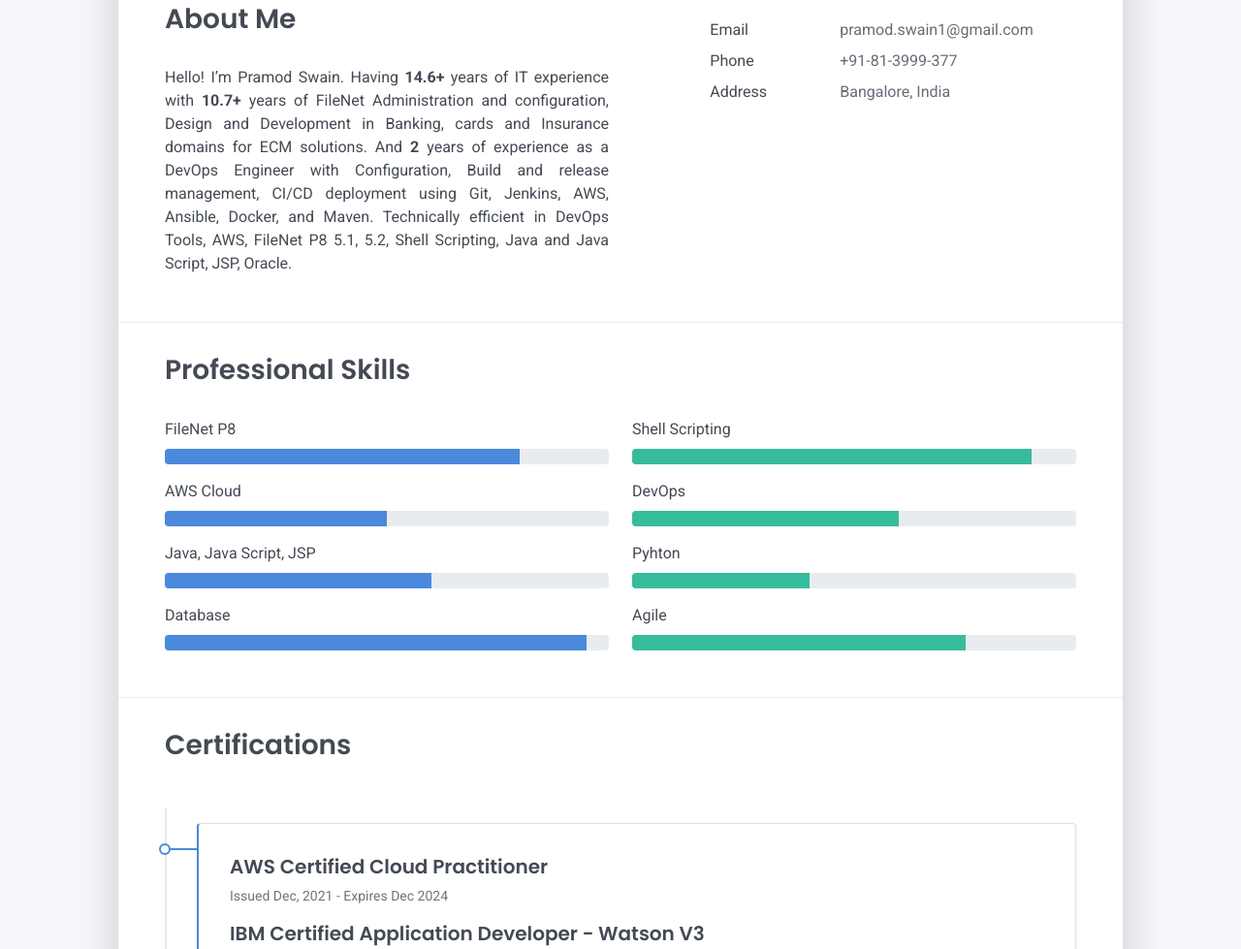
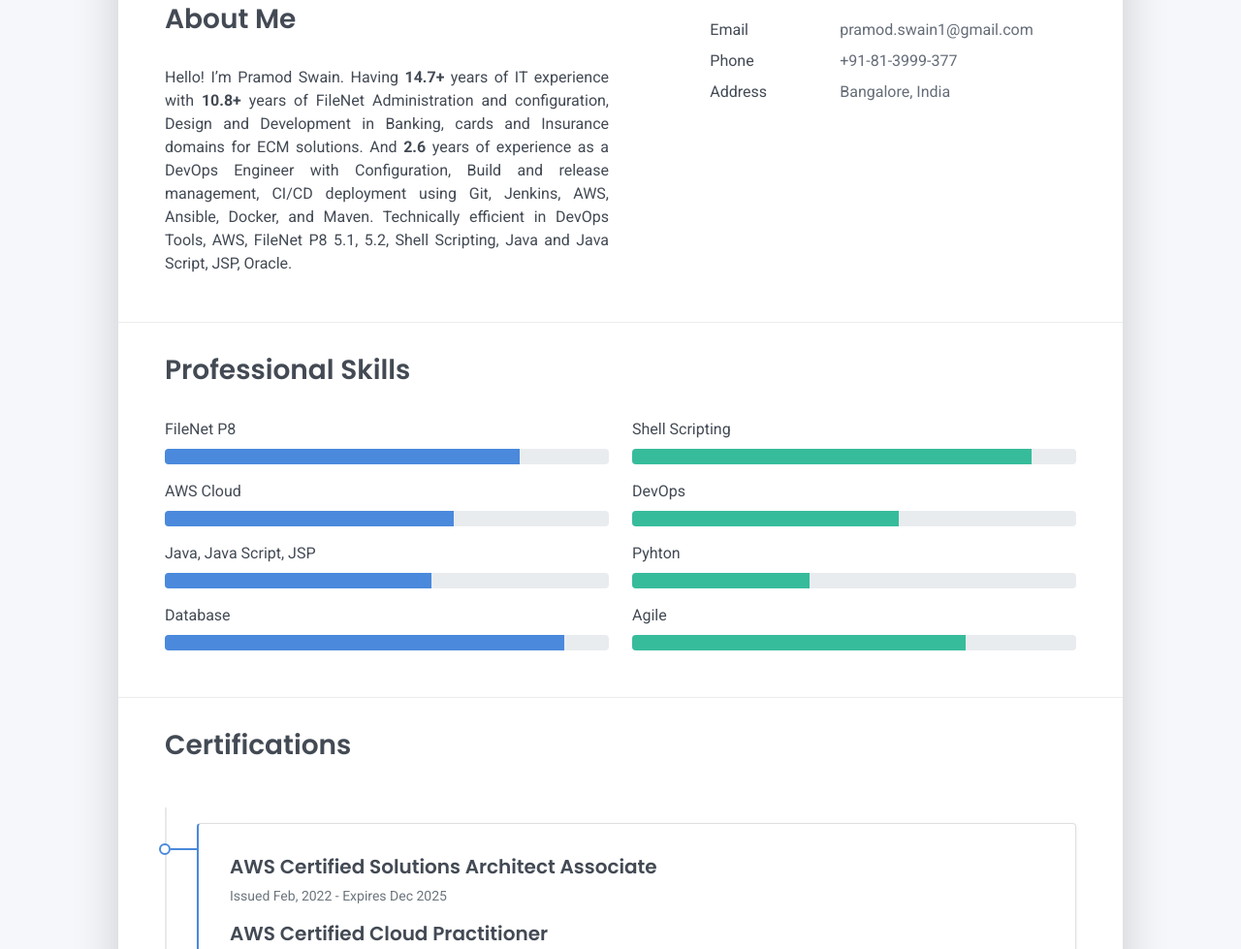
Before and after one commit to prswain83/prswain83.github.io, a plain HTML site: page index.html in a window 1280 px wide. Shown: the part 422-1401 px from the top of the page at 97% size. Drawn offline with Linux system fonts and the light colour scheme.

Commit message:
updated profile

```diff
--- a/index.html
+++ b/index.html
@@ -68,7 +68,7 @@
 		<div style=text-align:Justify>
 		<p>
 		Hello! I’m Pramod Swain.
-		Having <b>14.6+</b> years of IT experience with <b>10.7+ </b>years of FileNet Administration and configuration, Design and Development in Banking, cards and Insurance domains for ECM solutions. And <b>2</b> years of experience as a DevOps Engineer with Configuration, Build and release management, CI/CD deployment using Git, Jenkins, AWS, Ansible, Docker, and Maven. Technically efficient in DevOps Tools, AWS, FileNet P8 5.1, 5.2, Shell Scripting, Java and Java Script, JSP, Oracle.
+		Having <b>14.7+</b> years of IT experience with <b>10.8+ </b>years of FileNet Administration and configuration, Design and Development in Banking, cards and Insurance domains for ECM solutions. And <b>2.6</b> years of experience as a DevOps Engineer with Configuration, Build and release management, CI/CD deployment using Git, Jenkins, AWS, Ansible, Docker, and Maven. Technically efficient in DevOps Tools, AWS, FileNet P8 5.1, 5.2, Shell Scripting, Java and Java Script, JSP, Oracle.
 
 
 
@@ -123,7 +123,7 @@
         </div>
         <div class="mb-2"><span>AWS Cloud</span>
           <div class="progress my-1">
-            <div class="progress-bar bg-primary" role="progressbar" data-aos="zoom-in-right" data-aos-delay="200" data-aos-anchor=".skills-section" style="width: 50%" aria-valuenow="85" aria-valuemin="0" aria-valuemax="100"></div>
+            <div class="progress-bar bg-primary" role="progressbar" data-aos="zoom-in-right" data-aos-delay="200" data-aos-anchor=".skills-section" style="width: 65%" aria-valuenow="85" aria-valuemin="0" aria-valuemax="100"></div>
           </div>
         </div>
         <div class="mb-2"><span>Java, Java Script, JSP</span>
@@ -133,7 +133,7 @@
         </div>
 		 <div class="mb-2"><span>Database</span>
           <div class="progress my-1">
-            <div class="progress-bar bg-primary" role="progressbar" data-aos="zoom-in-right" data-aos-delay="300" data-aos-anchor=".skills-section" style="width: 95%" aria-valuenow="75" aria-valuemin="0" aria-valuemax="100"></div>
+            <div class="progress-bar bg-primary" role="progressbar" data-aos="zoom-in-right" data-aos-delay="300" data-aos-anchor=".skills-section" style="width: 90%" aria-valuenow="75" aria-valuemin="0" aria-valuemax="100"></div>
           </div>
         </div>
       </div>
@@ -167,6 +167,9 @@
     <div class="timeline">
       <div class="timeline-card timeline-card-primary card shadow-sm">
         <div class="card-body">
+		  <div class="h5 mb-1">AWS Certified Solutions Architect Associate   <span class="text-muted h6"></span></div>
+          <div class="text-muted text-small mb-2">Issued Feb, 2022 - Expires Dec 2025</div>
+
           <div class="h5 mb-1">AWS Certified Cloud Practitioner  <span class="text-muted h6"></span></div>
           <div class="text-muted text-small mb-2">Issued Dec, 2021 - Expires Dec 2024</div>
 
@@ -206,8 +209,8 @@
       <div class="timeline-card timeline-card-primary card shadow-sm">
         <div class="card-body">
           <div class="h5 mb-1">Technical Lead <span class="text-muted h6">at Wipro Ltd.</span></div>
-          <div class="text-muted text-small mb-2">Mar, 2013 - Present</div>
-          <div>Worked from onsite with major banking client on deliverables in UK and Australia. <br>
+          <div class="text-muted text-small mb-2">Mar, 2013 - Present </div>
+          <div>Worked 4yrs as onsite role with major banking client on deliverables in UK and Australia. <br>
 			  Owns the solution design, development and delivery.Planning, estimation and technical risk assessment. <br>
 			  Working in DevOps, CI/CD, Monitoring, Build, SCM & Release Engineering Processes.  <br>
 			  Implemented AWS solutions using EC2, S3, EBS, Elastic Load Balancer, Auto scaling groups, Optimized volumes and EC2 instances and Centera to S3 Migration of document <br>
```
Also changed, not shown: 1 other file.
